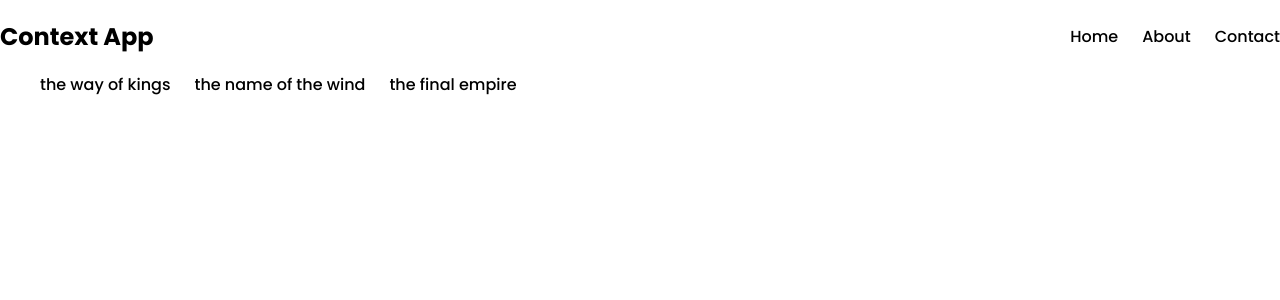
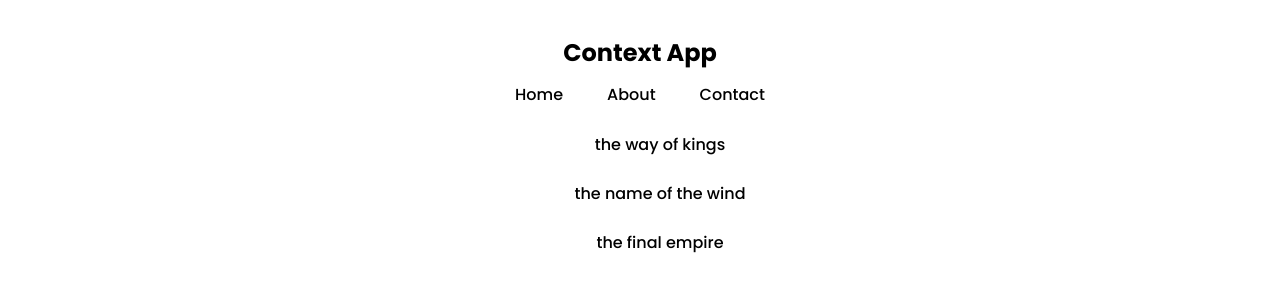
Before and after one commit to Trickster442/Basic, a React (Create React App) app: page / in a window 1280 px wide. Shown: the top 300 px of the page. Built offline with nearby package versions, Linux system fonts and the light colour scheme.

Commit message:
some css

```diff
--- a/src/App.js
+++ b/src/App.js
@@ -7,7 +7,7 @@ import Navbar from "./ContextAPI/Components/Navbar";
 import Context from "./ContextAPI/Components/Context";
 function App() {
   return (
-    <div>
+    <div className="App">
      {/* footwear page */}
      {/* <FootwearMain/> */}
 
--- /dev/null
+++ b/src/ContextAPI/Components/Booklist.css
@@ -0,0 +1,9 @@
+.book-list{
+    padding: 10px;
+    margin: 10px auto;
+    border-radius: 10px;
+}
+.book-list ul{
+    display: flex;
+    flex-direction: column;
+}
--- a/src/ContextAPI/Components/Booklist.js
+++ b/src/ContextAPI/Components/Booklist.js
@@ -1,5 +1,5 @@
 import React, {Component} from "react";
-
+import './Booklist.css'
 class BookList extends Component {
     render(){
         return(
@@ -8,8 +8,6 @@ class BookList extends Component {
                     <li>the way of kings</li>
                     <li>the name of the wind</li>
                     <li>the final empire</li>
-
-
                 </ul>
             </div>
 
--- /dev/null
+++ b/src/ContextAPI/Components/Context.css
@@ -0,0 +1,5 @@
+.App{
+    max-width: 400px;
+    margin: 30px auto;
+    text-align: center;
+}
--- a/src/ContextAPI/Components/Context.jsx
+++ b/src/ContextAPI/Components/Context.jsx
@@ -1,10 +1,10 @@
 import React from 'react'
 import Navbar from './Navbar'
 import BookList from './Booklist'
-
+import './Context.css'
 const Context = () => {
   return (
-    <div>
+    <div className='App'>
       <Navbar/>
       <BookList/>
     </div>
--- /dev/null
+++ b/src/ContextAPI/Components/Navbar.css
@@ -0,0 +1,14 @@
+nav{
+    padding: 5px;
+    display: flex;
+    flex-direction: column;
+}
+
+nav ul{
+    padding: 0;
+}
+
+nav ul li{
+    display: inline-block;
+    margin: 0 10px;
+}
--- a/src/ContextAPI/Components/Navbar.js
+++ b/src/ContextAPI/Components/Navbar.js
@@ -1,16 +1,14 @@
 import React from "react";
-
+import './Navbar.css'
 const Navbar = () => {
   return (
     <nav>
         <h1>Context App</h1>
-
         <ul>
             <li>Home</li>
             <li>About</li>
             <li>Contact</li>
         </ul>
-
     </nav>
 
 
```
Also changed, not shown: src/index.css (line endings or trailing spaces).
